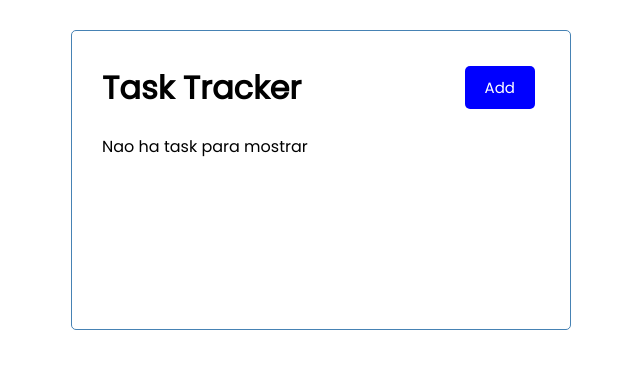
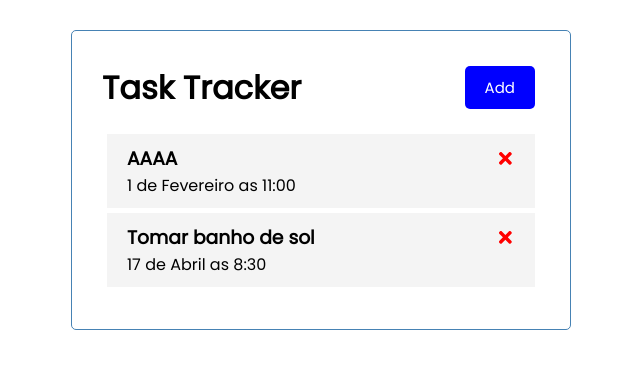
Before and after one commit to dev-codo/React-task-app, a React (Create React App) app: page / in a window 1280 px wide. Shown: the top 368 px of the page, without its empty margins (319-959 px from the left). Built offline with nearby package versions, Linux system fonts and the light colour scheme; data requests are answered from the project's data file.

Commit message:
Adjust to fetch Api
Fetch Api with Http verbs

```diff
--- a/db.json
+++ b/db.json
@@ -4,19 +4,13 @@
       "id": 1,
       "text": "AAAA",
       "day": "1 de Fevereiro as 11:00",
-            "reminder": true
+      "reminder": false
     },
     {
-            "id": 2,
-            "text": "BBBB",
-            "day": "27 de Junho as 17:30",
-            "reminder": true
-        },
-        {
-            "id": 3,
-            "text": "CCCC",
-            "day": "12 de Agosto as 21:00",
-            "reminder": false
+      "text": "Tomar banho de sol",
+      "day": "17 de Abril as 8:30",
+      "reminder": false,
+      "id": 2
     }
   ]
 }
--- a/src/App.js
+++ b/src/App.js
@@ -1,4 +1,4 @@
-import { useState } from 'react'
+import { useState, useEffect } from 'react'
 import AddTask from './components/AddTask'
 import Header from './components/Header'
 import Tasks from './components/Tasks'
@@ -7,21 +7,76 @@
     const [showAddTask, setShowAddTask] = useState(false)
     const [tasks, setTasks] = useState([]);
 
-    const addTask = (task) => {
-        const id = Math.floor(Math.random() * 10000) + 1
-        const newTask = { id, ...task }
+    useEffect(() => {
+        const getTasks = async () => {
+            const tasksFromServer = await fetchTasks()
+            setTasks(tasksFromServer)
+        }
+
+        getTasks()
+    }, [])
+
+    // Fetch tasks from Rest api backend, in this case json-server (mock)
+    const fetchTasks = async () => {
+        const res = await fetch('http://localhost:5001/tasks')
+        const data = await res.json();
+
+        return data
+    }
+
+    const fetchTask = async (id) => {
+        const res = await fetch(`http://localhost:5001/tasks/${id}`)
+        const data = await res.json();
+
+        return data
+    }
+
+    const addTask = async (task) => {
+        // const id = Math.floor(Math.random() * 10000) + 1
+        // const newTask = { id, ...task }
+        // setTasks([...tasks, newTask])
+
+        const res = await fetch('http://localhost:5001/tasks', {
+            method: 'POST',
+            headers: {
+                'Content-type': 'application/json',
+            },
+            body: JSON.stringify(task)
+        })
+
+        const newTask = await res.json();
+
         setTasks([...tasks, newTask])
     }
 
-    const deleteTask = (id) => {
-        setTasks(tasks.filter((task) => task.id !== id));
+    const deleteTask = async (id) => {
+        const res = await fetch(`http://localhost:5001/tasks/${id}`, {
+            method: 'DELETE',
+        })
+
+        res.status === 200
+            ? setTasks(tasks.filter((task) => task.id !== id))
+            : alert('Error Deleting This Task')
     }
 
-    const toggleReminder = (id) => {
-        console.log(id);
+    const toggleReminder = async (id) => {
+        const taskToToggle = await fetchTask(id)
+        const updTask = { ...taskToToggle, reminder: !taskToToggle.reminder }
+
+        const res = await fetch(`http://localhost:5001/tasks/${id}`, {
+            method: 'PATCH',
+            headers: {
+                'Content-type': 'application/json',
+            },
+            body: JSON.stringify(updTask)
+        })
+
+        const data = await res.json()
+
+        // UI
         setTasks(
             tasks.map((task) => task.id === id
-                ? { ...task, reminder: !task.reminder }
+                ? { ...task, reminder: data.reminder }
                 : task))
     }
 
```
Lines whose indentation alone changed are shown as unchanged.
